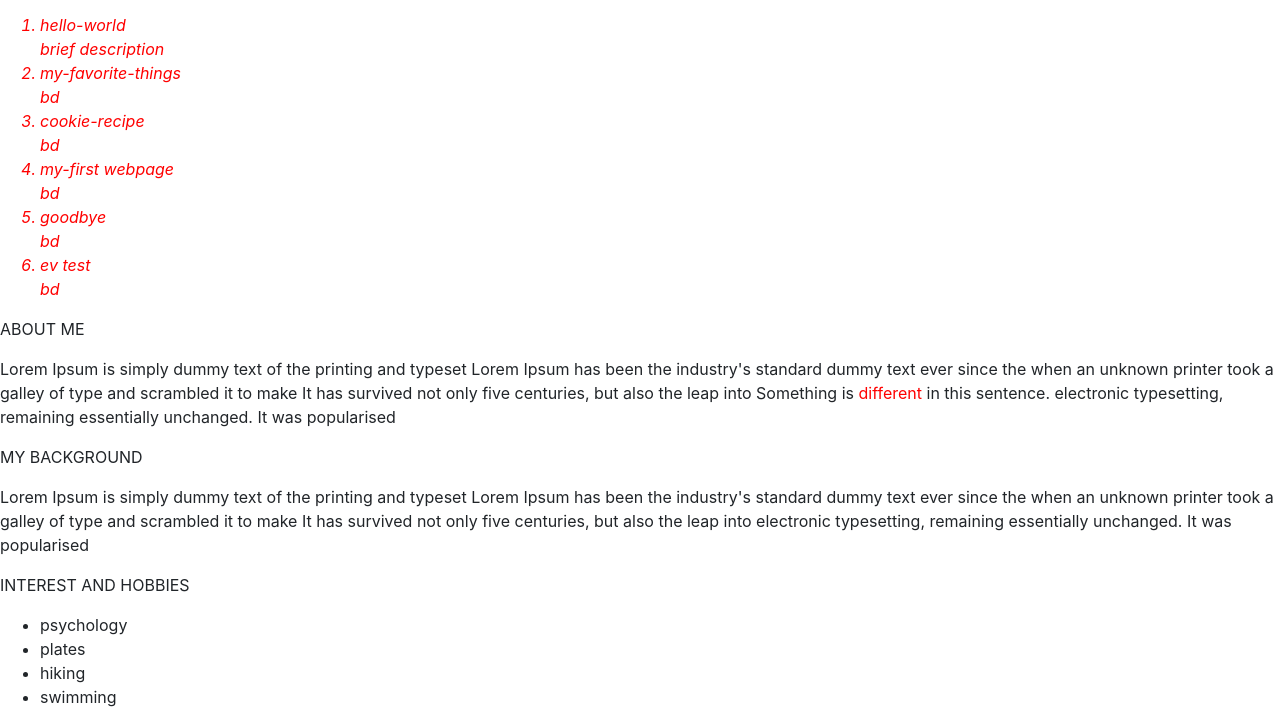
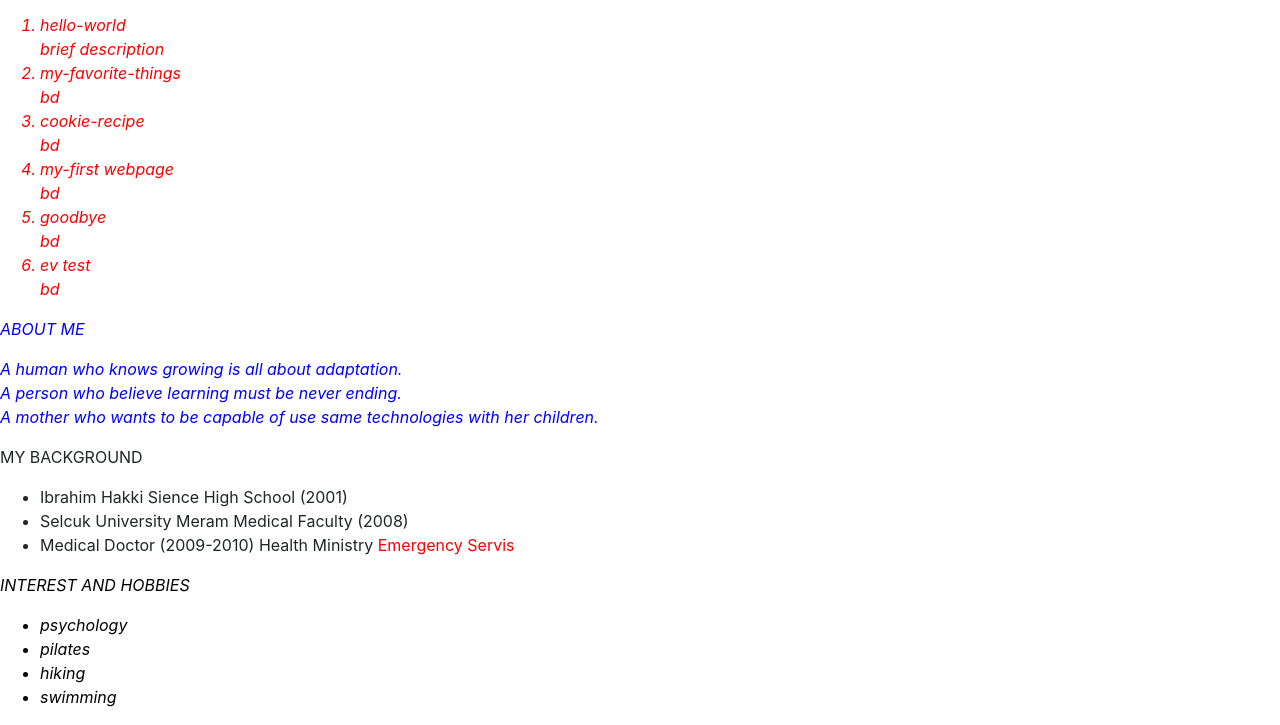
Before and after one commit to zubeydesisman/aboutme, a plain HTML site: page index.html in a window 1280 px wide. Shown: the part 395-1120 px from the top of the page. Drawn offline with nearby package versions, Linux system fonts and the light colour scheme.

Commit message:
add some text

```diff
--- a/css/style.css
+++ b/css/style.css
@@ -2,6 +2,16 @@
   color: red;
   font-style: italic;
 }
-.special{
+
+.ikinci {
+  color: blue;
+  font-style: italic;
+}
+
+.special {
   color: red;
 }
+.ucuncu {
+  color:black;
+  font-style: italic;
+}
--- a/index.html
+++ b/index.html
@@ -8,7 +8,7 @@
   <body>
 
     <h1><strong>ZUBEYDE SISMAN</strong></h1>
-    <h2><em>NEAR FUTURE DATA SCIENTIST</em></h2>
+    <h2><em>FUTURE DATA SCIENTIST</em></h2>
     <img src="img/IMG_6310.png" alt="A photo of Mine" height="266" width="150">
     <div class="proje">
       <p> A LIST OF MY PROJECTS</p>
@@ -27,26 +27,28 @@
             bd </li>
          </ol>
     </div>
+  <div class="ikinci">
       <p>ABOUT ME</p>
-      <p> Lorem Ipsum is simply dummy text of the printing and typeset
-      Lorem Ipsum has been the industry's standard dummy text ever since the
-      when an unknown printer took a galley of type and scrambled it to make
-      It has survived not only five centuries, but also the leap into
-      Something is <span class="special">different</span> in this sentence.
-      electronic typesetting, remaining essentially unchanged. It was popularised </p>
+      <p>A human who knows growing is all about adaptation.<br>
+         A person who believe learning must be never ending.<br>
+         A mother who wants to be capable of use same technologies with her children. </p>
+</div>
      <p>MY BACKGROUND </p>
-     <p>Lorem Ipsum is simply dummy text of the printing and typeset
-      Lorem Ipsum has been the industry's standard dummy text ever since the
-      when an unknown printer took a galley of type and scrambled it to make
-      It has survived not only five centuries, but also the leap into
-      electronic typesetting, remaining essentially unchanged. It was popularised</p>
-      <p>INTEREST AND HOBBIES</p>
-      <ul>
-       <li>psychology</li>
-       <li>plates</li>
-       <li>hiking</li>
-       <li>swimming</li>
-      </ul>
+     <ul>
+      <li> Ibrahim Hakki Sience High School (2001)</li>
+      <li> Selcuk University Meram Medical Faculty (2008)</li>
+      <li>Medical Doctor (2009-2010) Health Ministry <span class="special">Emergency Servis</span></li>
+    </ul>
+      <div class="ucuncu">
+        <p>INTEREST AND HOBBIES</p>
+        <ul>
+         <li><e>psychology</e></li>
+         <li>pilates</li>
+         <li>hiking</li>
+         <li>swimming</li>
+        </ul>
+      </div>
+
 
 
 
```
